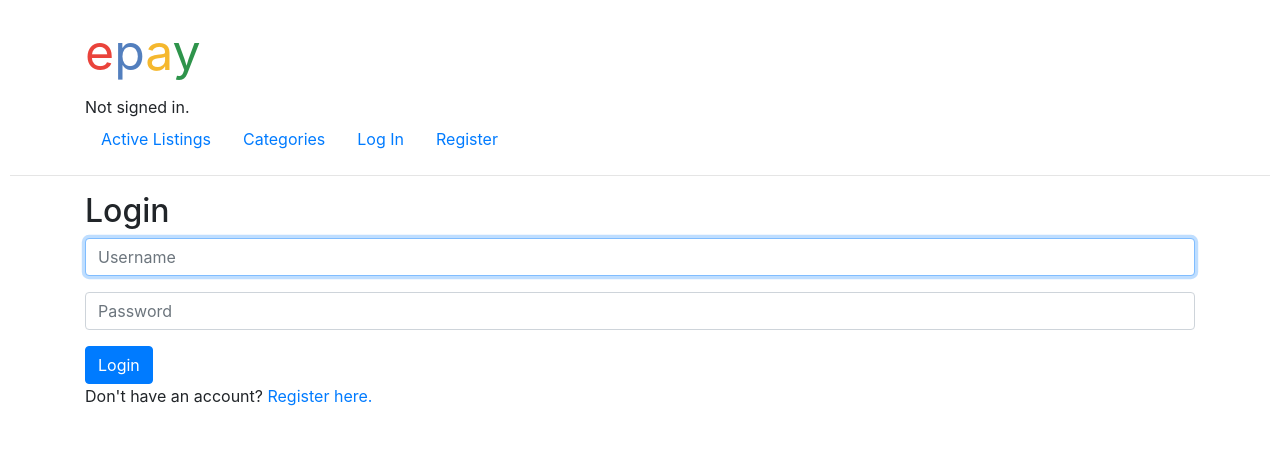
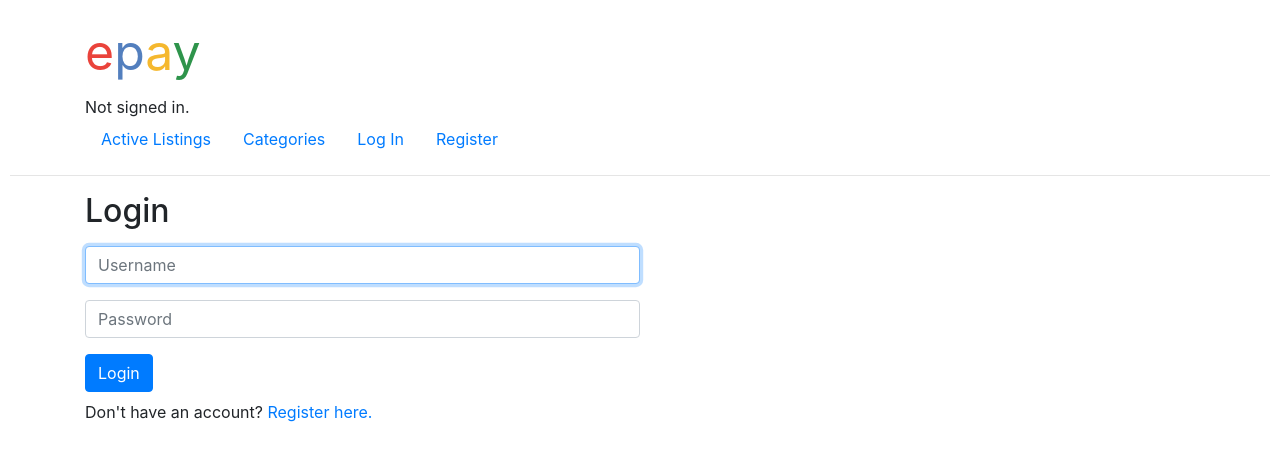
Before and after one commit to PayBoa/ePay, a Django app: page /login in a window 1280 px wide. Shown: the top 461 px of the page. Run offline with Django 3.2, Linux system fonts and the light colour scheme; some libraries are stand-ins or nearby versions.

Commit message:
updated login.html

```diff
--- a/auctions/templates/auctions/login.html
+++ b/auctions/templates/auctions/login.html
@@ -5,9 +5,10 @@
     <h2>Login</h2>
 
     {% if message %}
-        <div>{{ message }}</div>
+        <div style="color:red" class="mb-2">{{ message }}</div>
     {% endif %}
 
+    <div style="width: 50%" class="mt-3">
         <form action="{% url 'login' %}" method="post">
             {% csrf_token %}
             <div class="form-group">
@@ -16,8 +17,9 @@
             <div class="form-group">
                 <input class="form-control" type="password" name="password" placeholder="Password">
             </div>
-        <input class="btn btn-primary" type="submit" value="Login">
+            <input class="btn btn-primary mb-2" type="submit" value="Login">
         </form>
+    </div>
 
     Don't have an account? <a href="{% url 'register' %}">Register here.</a>
 
--- a/auctions/views.py
+++ b/auctions/views.py
@@ -133,6 +133,7 @@ def listing(request, listing_id):
         "your_bid": your_bid,
     })
 
+
 @login_required(login_url='login')
 def watchlist_button(request, listing_id):
     if request.method == "POST":
@@ -146,10 +147,10 @@ def watchlist_button(request, listing_id):
 
 @login_required(login_url='login')
 def watchlist_page(request):
-    watchlist_items = Watchlist.objects.filter(user=request.user)
-    item_id = []
-    for watchlist_item in watchlist_items:
-        item_id.append(watchlist_item.listing.id)
+    watchlist_items = Watchlist.objects.filter(user=request.user) # Get all watchlist items for this user
+    item_id = []                                                  # Initialize item_id array
+    for watchlist_item in watchlist_items:                        # Loop through all watchlist items
+        item_id.append(watchlist_item.listing.id)                   # Add item id to the array
     return render(request, "auctions/watchlist_page.html", {
         "listings": Listing.objects.filter(id__in=item_id)
     })
```
Also changed, not shown: db.sqlite3. Lines whose indentation alone changed are shown as unchanged.
